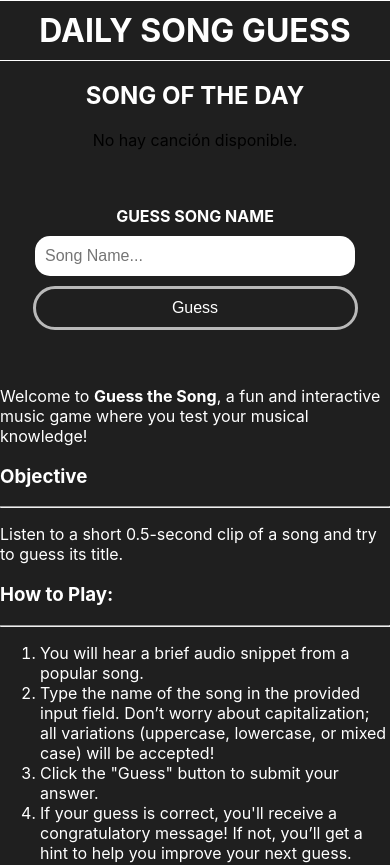
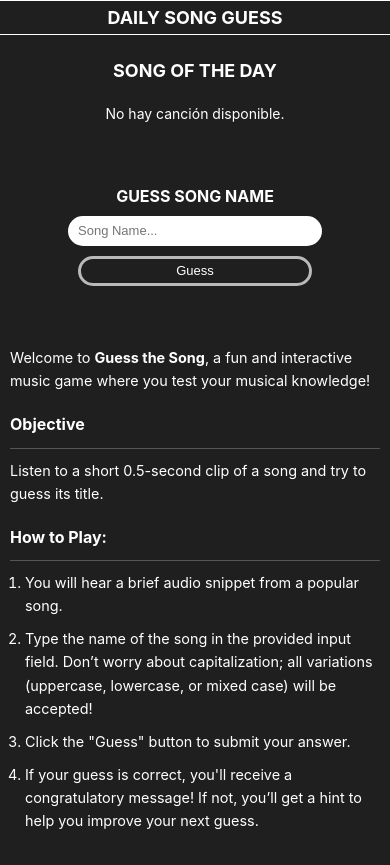
Before and after one commit to notdavo/guess-the-song, a React (Create React App) app: page / in a window 390 px wide. Shown: the top 865 px of the page. After the commit the page ends 844 px from the top, so only its background shows below. Built offline with nearby package versions, Linux system fonts and the light colour scheme; no server answers.

Commit message:
New responsive designs

```diff
--- a/src/App.css
+++ b/src/App.css
@@ -5,6 +5,7 @@
   text-align: center;
   background-color: rgb(31, 31, 31);
   height: 100vh;
+  overflow: hidden;
 }
 
 .page-header {
@@ -15,44 +16,21 @@
   color: white;
   border: solid 1px;
   border-color: white;
+  font-size: 24px; /* Ajuste inicial del tamaño de fuente */
 }
 
-.difficulty-container {
-  display: flex;
-  flex-direction: column;
-  gap: 10px;
-  margin-top: 100px;
+/* Media Query para pantallas de 768px o menos (tablets y móviles) */
+@media (max-width: 768px) {
+  .page-header {
+    font-size: 20px; /* Reducir tamaño del texto para que se vea bien en pantallas pequeñas */
+    padding: 10px;
+  }
 }
 
-.difficulty-container div {
-  display: flex;
-  flex-direction: row;
-  gap: 10px;
+/* Media Query para pantallas de 480px o menos (móviles) */
+@media (max-width: 480px) {
+  .page-header {
+    font-size: 18px; /* Ajustar aún más el tamaño del texto */
+    padding: 6px;
+  }
 }
-
-.difficulty-container h1,
-ul {
-  color: white;
-}
-
-.difficulty-container ul {
-  text-align: left;
-}
-
-#hard,
-#medium,
-#easy {
-  font-weight: bold;
-}
-
-#hard {
-  color: red;
-}
-
-#medium {
-  color: yellow;
-}
-
-#easy {
-  color: green;
-}
--- a/src/components/GuessForm.jsx
+++ b/src/components/GuessForm.jsx
@@ -22,8 +22,8 @@ const GuessForm = ({ songName, songVideoURL }) => {
     }
   };
   return (
-    <div>
-      <form className="form-container" onSubmit={handleSubmit}>
+    <div className="form-container">
+      <form className="form" onSubmit={handleSubmit}>
         <label htmlFor="input-text">GUESS SONG NAME</label>
         <input
           id="input-text"
--- a/src/styles/AudioPlayer.css
+++ b/src/styles/AudioPlayer.css
@@ -1,3 +1,54 @@
+.audio-player-container {
+  display: flex;
+  flex-direction: column;
+  align-items: center;
+  margin: 20px;
+  text-align: center;
+  width: 12%;
+}
+
 .audio-player-container h2 {
   color: white;
+  font-size: 24px;
+  margin-bottom: 10px;
 }
+
+.audio-player-container audio {
+  max-width: 500px; /* Tamaño máximo para pantallas grandes */
+}
+
+.audio-player-container p {
+  color: white;
+  font-size: 18px;
+}
+
+/* Media Query para pantallas de 768px o menos (tablets y móviles) */
+@media (max-width: 768px) {
+  .audio-player-container {
+    margin: 15px;
+  }
+
+  .audio-player-container h2 {
+    font-size: 20px;
+  }
+
+  .audio-player-container p {
+    font-size: 16px;
+  }
+}
+
+/* Media Query para pantallas de 480px o menos (móviles) */
+@media (max-width: 480px) {
+  .audio-player-container {
+    margin: 10px;
+    width: 90%;
+  }
+
+  .audio-player-container h2 {
+    font-size: 18px;
+  }
+
+  .audio-player-container p {
+    font-size: 14px;
+  }
+}
--- a/src/styles/GuessForm.css
+++ b/src/styles/GuessForm.css
@@ -1,51 +1,74 @@
 .form-container {
+  width: 400px;
+}
+
+.form {
   display: flex;
   flex-direction: column;
   align-items: center;
-  margin: 40px 0 40px 0;
+  margin: 40px 0;
   gap: 10px;
 }
 
-#input-text {
-  width: 300px;
+.form label {
+  color: white;
+  font-weight: bold;
+}
+
+#input-text,
+.buttom-style {
+  width: 100%;
+  max-width: 300px; /* Ajusta según tus necesidades */
   height: 40px;
-  padding: 0px 10px 0 10px;
+  padding: 0 10px;
   font-size: 16px;
   border: none;
   border-radius: 15px;
   outline: none;
   transition: all 0.3s ease-in-out;
+}
+
+#input-text {
   color: #333;
   background-color: white;
 }
 
-.form-container label {
+.buttom-style {
+  background-color: rgb(31, 31, 31);
+  border: 3px solid rgb(185, 185, 185);
   color: white;
-  font-weight: bold;
-  text-align: left;
+  cursor: pointer;
 }
 
-.buttom-style {
-  background-color: rgb(31, 31, 31);
-  width: 325px;
-  padding: 12px 20px;
-  font-size: 16px;
-  border-radius: 25px; /* Borde redondeado */
-  outline: none;
-  border: 3px solid rgb(185, 185, 185);
-  transition: all 0.3s ease-in-out;
-  color: white;
-  padding: 10px 30px 10px 30px;
-}
-
-.buttom-style:hover {
-  background-color: rgb(185, 185, 185);
-  color: rgb(31, 31, 31);
-  cursor: pointer; /* Cambia el cursor al pasar sobre el botón */
-}
-
+.buttom-style:hover,
 .buttom-style:focus {
   background-color: rgb(185, 185, 185);
   color: rgb(31, 31, 31);
-  cursor: pointer; /* Cambia el cursor al pasar sobre el botón */
 }
+
+/* Media Queries para Responsividad */
+@media (max-width: 768px) {
+  #input-text,
+  .buttom-style {
+    max-width: 100%;
+    height: 35px;
+    font-size: 14px;
+  }
+
+  .form-container {
+    width: 60%;
+  }
+}
+
+@media (max-width: 480px) {
+  #input-text,
+  .buttom-style {
+    max-width: 100%;
+    height: 30px;
+    font-size: 13px;
+  }
+
+  .form-container {
+    width: 60%;
+  }
+}
--- a/src/styles/InfoGame.css
+++ b/src/styles/InfoGame.css
@@ -1,4 +1,75 @@
 .info-container {
   text-align: left;
   color: white;
+  padding: 20px;
+  max-width: 800px; /* Limita el ancho máximo para pantallas grandes */
+  margin: 0 auto; /* Centra el contenedor */
+  line-height: 1.6; /* Mejora la legibilidad */
 }
+
+.info-container h3 {
+  margin-top: 20px;
+  margin-bottom: 10px;
+  font-size: 1.2rem; /* Tamaño de fuente adaptable */
+}
+
+.info-container hr {
+  border: 0;
+  border-top: 1px solid #555; /* Línea sutil para separar secciones */
+  margin: 10px 0;
+}
+
+.info-container p,
+.info-container li {
+  margin: 10px 0;
+}
+
+.info-container ol {
+  padding-left: 20px;
+  margin-top: 10px;
+}
+
+.info-container ul {
+  padding-left: 20px;
+  margin-top: 10px;
+}
+
+.info-container strong {
+  font-weight: bold;
+}
+
+/* Media Queries para Responsividad */
+@media (max-width: 768px) {
+  .info-container {
+    padding: 15px;
+  }
+
+  .info-container h3 {
+    font-size: 1.1rem;
+  }
+
+  .info-container p,
+  .info-container li {
+    font-size: 0.95rem;
+  }
+}
+
+@media (max-width: 480px) {
+  .info-container {
+    padding: 10px;
+  }
+
+  .info-container h3 {
+    font-size: 1rem;
+  }
+
+  .info-container p,
+  .info-container li {
+    font-size: 0.9rem;
+  }
+
+  .info-container ol,
+  .info-container ul {
+    padding-left: 15px;
+  }
+}
--- a/src/styles/Winning.css
+++ b/src/styles/Winning.css
@@ -14,6 +14,7 @@
   align-items: center;
   justify-content: center;
   z-index: 1000; /* Asegúrate de que el modal esté sobre otros elementos */
+  padding: 20px; /* Añade un padding para que el contenido no toque los bordes en pantallas pequeñas */
 }
 
 .winning-content {
@@ -25,8 +26,45 @@
   border-radius: 8px; /* Bordes redondeados */
   text-align: center;
   box-shadow: 0 4px 8px rgba(0, 0, 0, 0.2); /* Sombra del cuadro */
+  max-width: 90%; /* Limita el ancho máximo para dispositivos móviles */
+}
+
+.winning-content h1,
+.winning-content h2 {
+  margin: 10px 0;
+}
+
+.winning-content iframe {
+  max-width: 100%;
+  margin-top: 15px;
 }
 
 .winning-content button {
   margin: 30px 0 0 0;
+  padding: 10px 20px;
+  font-size: 16px;
 }
+
+/* Media Queries para Responsividad */
+@media (max-width: 768px) {
+  .winning-content {
+    padding: 15px;
+  }
+
+  .winning-content iframe {
+    width: 100%;
+  }
+
+  .winning-content button {
+    width: 80%;
+    font-size: 14px;
+  }
+}
+
+@media (max-width: 480px) {
+  .winning-content button {
+    width: 100%;
+    font-size: 14px;
+    padding: 8px 16px;
+  }
+}
```
